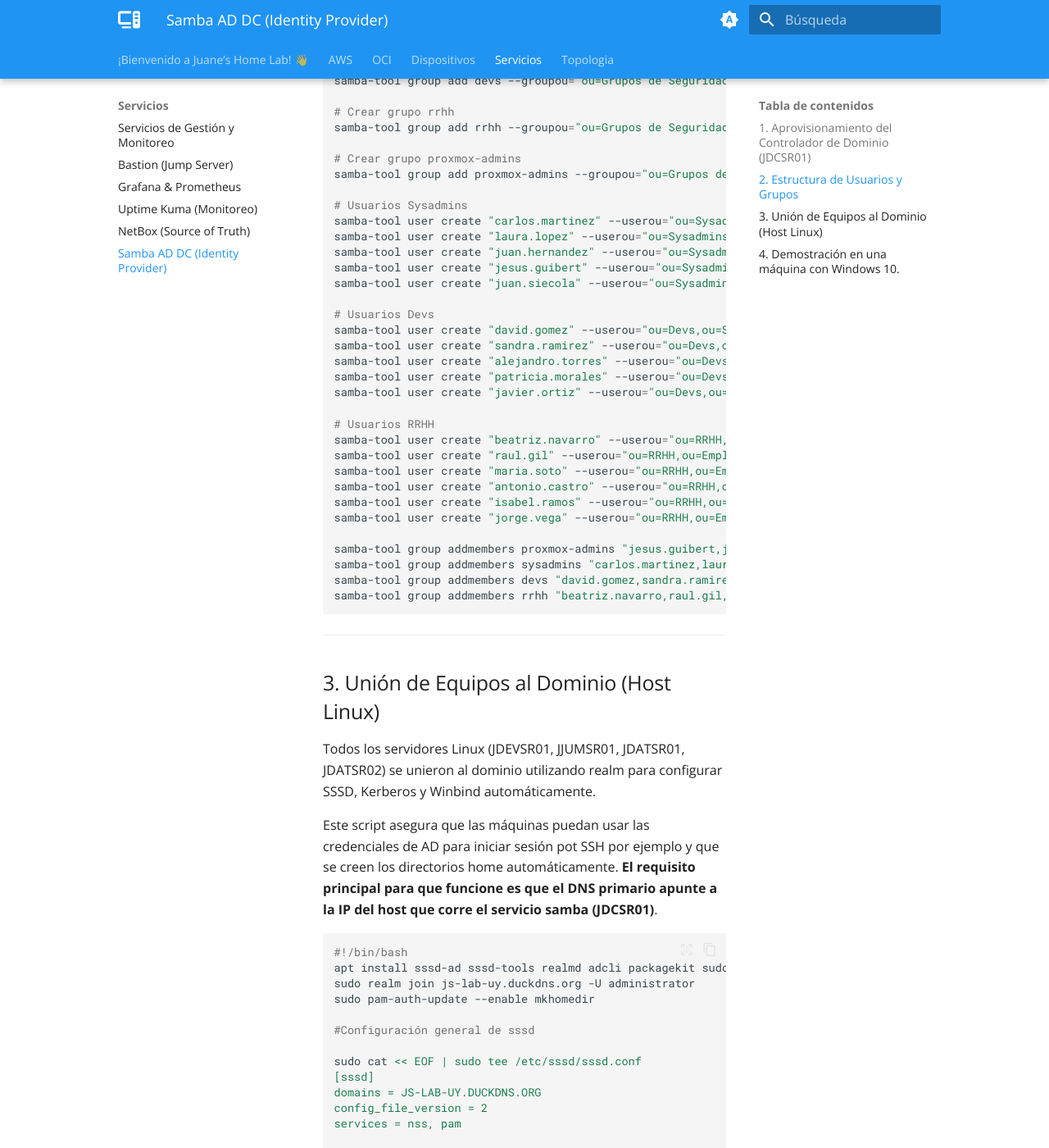
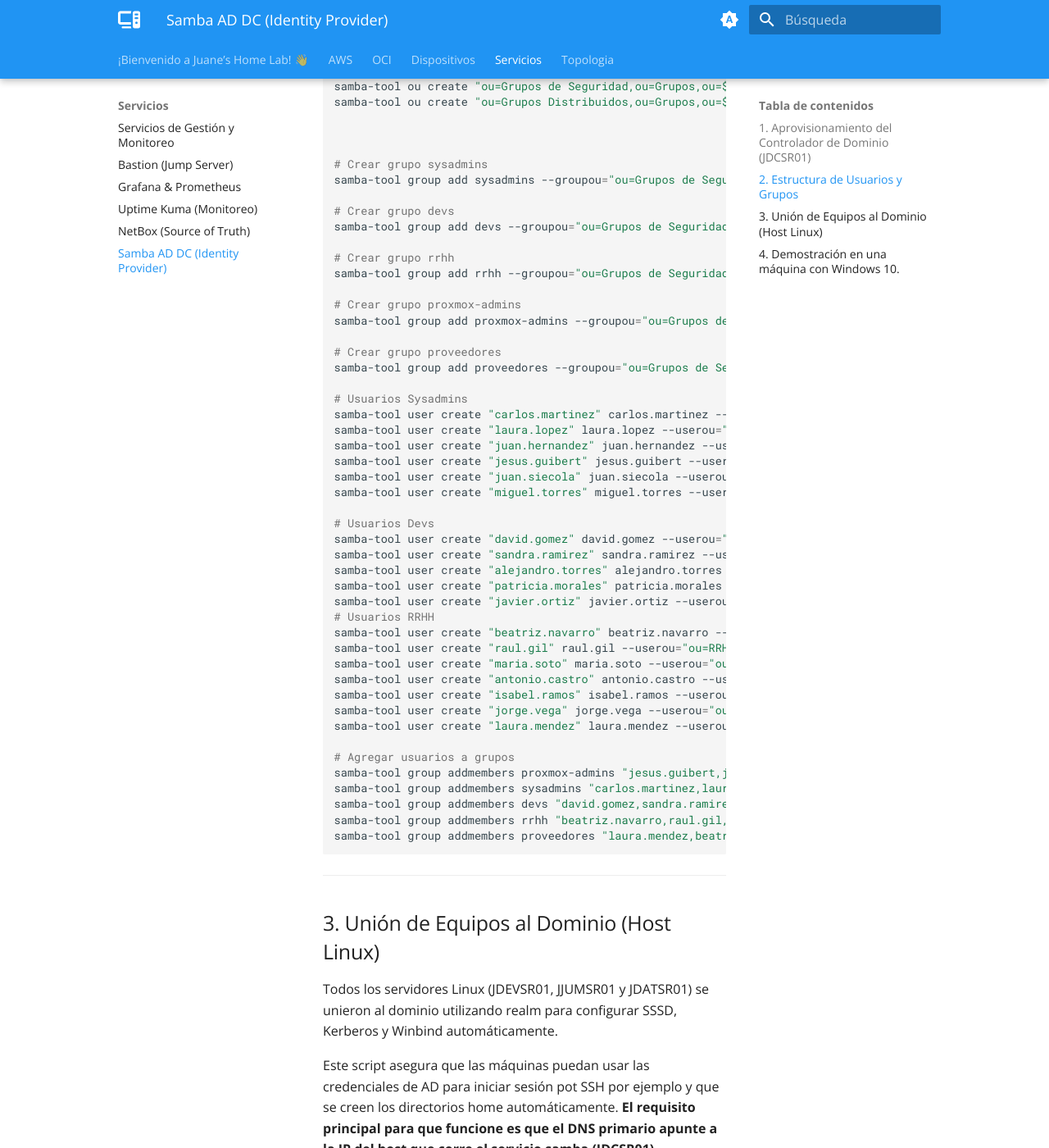
Before and after one commit to JuanStKennedy/MkDocsJuaneInfra, an MkDocs documentation site: the page built from docs/servicios/samba.md, in a window 1280 px wide and 1400 px high, scrolled down 2230 px. Shown: the whole window at 82% size. Built offline with MkDocs 1.6.1 and Material for MkDocs 9.7.7, drawn with Linux system fonts in a browser that asks for light colours; comment, search, counter and statistics services are not loaded; some of the changed text lies outside the part shown.

Commit message:
cambios en samba

````diff
--- a/docs/servicios/samba.md
+++ b/docs/servicios/samba.md
@@ -9,15 +9,20 @@
 ```bash
 #!/bin/bash
 
-DOMAIN="JS-LAB-UY"
+DOMAIN="JS-LAB-PY"
 REALM="${DOMAIN}.DUCKDNS.ORG"
-ADMINPASSWORD=""
+ADMINPASSWORD="Passw0rd123!"
+
 sed -i 's/127.0.0.1/8.8.8.8/' /etc/resolv.conf
 
-apt update -y
-apt upgrade -y
+cp /etc/resolv.conf /etc/resolv.conf.bak
 
+sudo apt update
 apt-get install acl attr samba samba-client winbind libpam-winbind libnss-winbind dnsutils python3-setproctitle krb5-user -y
+
+systemctl stop smbd nmbd winbind
+systemctl disable smbd nmbd winbind
+systemctl mask smbd nmbd winbind
 
 for VARIABLE in $(smbd -b | egrep "LOCKDIR|STATEDIR|CACHEDIR|PRIVATE_DIR" | cut -d ":" -f2)
 do
@@ -37,10 +39,11 @@
 
 sed -i 's/8.8.8.8/127.0.0.1/' /etc/resolv.conf
 
-sleep 5
-samba
+systemctl unmask samba-ad-dc
+systemctl enable samba-ad-dc
+systemctl restart samba-ad-dc
 
-sleep 5
+sleep 10
 
 host -t SRV _ldap._tcp.$REALM
 host -t SRV _kerberos._udp.$REALM
@@ -53,16 +56,15 @@
 
 ## 2. Estructura de Usuarios y Grupos
 
-La estructura de AD fue creada mediante un script para estandarizar los nombres de usuario al formato nombre.apellido
-y organizar la red.
-Este script crea OUs, grupos de seguridad y los usuarios con el formato nombre.apellido:
+La estructura de AD fue creada mediante un script utilizando la herramienta `samba-tool` para estandarizar los nombres de usuario al formato nombre.apellido y organizar la red.
+Este script crea OUs, grupos de seguridad, asigna a los usuarios a sus respectivos grupos y organiza todo de manera jerárquica. Además,
+la contraseña por defecto para los usuarios es el nombre.apellido, pero cuando se inicia sesión por primera vez, se les solicita cambiarla.:
 
 ```bash
 #!/bin/bash
 
-DOMAIN="JS-LAB-UY"
+DOMAIN="JS-LAB-PY"
 REALM="${DOMAIN}.DUCKDNS.ORG"
-
 samba-tool ou create "ou=${REALM},dc=${DOMAIN},dc=duckdns,dc=org"
 
 # Usuarios
@@ -88,6 +90,8 @@
 samba-tool ou create "ou=Grupos de Seguridad,ou=Grupos,ou=${REALM},dc=${DOMAIN},dc=duckdns,dc=org"
 samba-tool ou create "ou=Grupos Distribuidos,ou=Grupos,ou=${REALM},dc=${DOMAIN},dc=duckdns,dc=org"
 
+
+
 # Crear grupo sysadmins
 samba-tool group add sysadmins --groupou="ou=Grupos de Seguridad,ou=Grupos,ou=${REALM}"
 
@@ -100,69 +104,77 @@
 # Crear grupo proxmox-admins
 samba-tool group add proxmox-admins --groupou="ou=Grupos de Seguridad,ou=Grupos,ou=${REALM}"
 
+# Crear grupo proveedores
+samba-tool group add proveedores --groupou="ou=Grupos de Seguridad,ou=Grupos,ou=${REALM}"
+
 # Usuarios Sysadmins
-samba-tool user create "carlos.martinez" --userou="ou=Sysadmins,ou=Sistemas,ou=Empleados,ou=Usuarios,ou=${REALM}"
-samba-tool user create "laura.lopez" --userou="ou=Sysadmins,ou=Sistemas,ou=Empleados,ou=Usuarios,ou=${REALM}"
-samba-tool user create "juan.hernandez" --userou="ou=Sysadmins,ou=Sistemas,ou=Empleados,ou=Usuarios,ou=${REALM}"
-samba-tool user create "jesus.guibert" --userou="ou=Sysadmins,ou=Sistemas,ou=Empleados,ou=Usuarios,ou=${REALM}"
-samba-tool user create "juan.siecola" --userou="ou=Sysadmins,ou=Sistemas,ou=Empleados,ou=Usuarios,ou=${REALM}"
+samba-tool user create "carlos.martinez" carlos.martinez --userou="ou=Sysadmins,ou=Sistemas,ou=Empleados,ou=Usuarios,ou=${REALM}" --must-change-at-next-login
+samba-tool user create "laura.lopez" laura.lopez --userou="ou=Sysadmins,ou=Sistemas,ou=Empleados,ou=Usuarios,ou=${REALM}" --must-change-at-next-login
+samba-tool user create "juan.hernandez" juan.hernandez --userou="ou=Sysadmins,ou=Sistemas,ou=Empleados,ou=Usuarios,ou=${REALM}" --must-change-at-next-login
+samba-tool user create "jesus.guibert" jesus.guibert --userou="ou=Sysadmins,ou=Sistemas,ou=Empleados,ou=Usuarios,ou=${REALM}" --must-change-at-next-login
+samba-tool user create "juan.siecola" juan.siecola --userou="ou=Sysadmins,ou=Sistemas,ou=Empleados,ou=Usuarios,ou=${REALM}" --must-change-at-next-login
+samba-tool user create "miguel.torres" miguel.torres --userou="ou=Sysadmins,ou=Sistemas,ou=Empleados,ou=Usuarios,ou=${REALM}" --must-change-at-next-login
 
 # Usuarios Devs
-samba-tool user create "david.gomez" --userou="ou=Devs,ou=Sistemas,ou=Empleados,ou=Usuarios,ou=${REALM}"
-samba-tool user create "sandra.ramirez" --userou="ou=Devs,ou=Sistemas,ou=Empleados,ou=Usuarios,ou=${REALM}"
-samba-tool user create "alejandro.torres" --userou="ou=Devs,ou=Sistemas,ou=Empleados,ou=Usuarios,ou=${REALM}"
-samba-tool user create "patricia.morales" --userou="ou=Devs,ou=Sistemas,ou=Empleados,ou=Usuarios,ou=${REALM}"
-samba-tool user create "javier.ortiz" --userou="ou=Devs,ou=Sistemas,ou=Empleados,ou=Usuarios,ou=${REALM}"
+samba-tool user create "david.gomez" david.gomez --userou="ou=Devs,ou=Sistemas,ou=Empleados,ou=Usuarios,ou=${REALM}" --must-change-at-next-login
+samba-tool user create "sandra.ramirez" sandra.ramirez --userou="ou=Devs,ou=Sistemas,ou=Empleados,ou=Usuarios,ou=${REALM}" --must-change-at-next-login
+samba-tool user create "alejandro.torres" alejandro.torres --userou="ou=Devs,ou=Sistemas,ou=Empleados,ou=Usuarios,ou=${REALM}" --must-change-at-next-login
+samba-tool user create "patricia.morales" patricia.morales --userou="ou=Devs,ou=Sistemas,ou=Empleados,ou=Usuarios,ou=${REALM}" --must-change-at-next-login
+samba-tool user create "javier.ortiz" javier.ortiz --userou="ou=Devs,ou=Sistemas,ou=Empleados,ou=Usuarios,ou=${REALM}" --must-change-at-next-login
+# Usuarios RRHH
+samba-tool user create "beatriz.navarro" beatriz.navarro --userou="ou=RRHH,ou=Empleados,ou=Usuarios,ou=${REALM}" --must-change-at-next-login
+samba-tool user create "raul.gil" raul.gil --userou="ou=RRHH,ou=Empleados,ou=Usuarios,ou=${REALM}" --must-change-at-next-login
+samba-tool user create "maria.soto" maria.soto --userou="ou=RRHH,ou=Empleados,ou=Usuarios,ou=${REALM}" --must-change-at-next-login
+samba-tool user create "antonio.castro" antonio.castro --userou="ou=RRHH,ou=Empleados,ou=Usuarios,ou=${REALM}" --must-change-at-next-login
+samba-tool user create "isabel.ramos" isabel.ramos --userou="ou=RRHH,ou=Empleados,ou=Usuarios,ou=${REALM}" --must-change-at-next-login
+samba-tool user create "jorge.vega" jorge.vega --userou="ou=RRHH,ou=Empleados,ou=Usuarios,ou=${REALM}" --must-change-at-next-login
+samba-tool user create "laura.mendez" laura.mendez --userou="ou=RRHH,ou=Empleados,ou=Usuarios,ou=${REALM}" --must-change-at-next-login
 
-# Usuarios RRHH
-samba-tool user create "beatriz.navarro" --userou="ou=RRHH,ou=Empleados,ou=Usuarios,ou=${REALM}"
-samba-tool user create "raul.gil" --userou="ou=RRHH,ou=Empleados,ou=Usuarios,ou=${REALM}"
-samba-tool user create "maria.soto" --userou="ou=RRHH,ou=Empleados,ou=Usuarios,ou=${REALM}"
-samba-tool user create "antonio.castro" --userou="ou=RRHH,ou=Empleados,ou=Usuarios,ou=${REALM}"
-samba-tool user create "isabel.ramos" --userou="ou=RRHH,ou=Empleados,ou=Usuarios,ou=${REALM}"
-samba-tool user create "jorge.vega" --userou="ou=RRHH,ou=Empleados,ou=Usuarios,ou=${REALM}"
-
+# Agregar usuarios a grupos
 samba-tool group addmembers proxmox-admins "jesus.guibert,juan.siecola"
 samba-tool group addmembers sysadmins "carlos.martinez,laura.lopez,juan.hernandez,jesus.guibert,juan.siecola"
 samba-tool group addmembers devs "david.gomez,sandra.ramirez,alejandro.torres,patricia.morales,javier.ortiz"
 samba-tool group addmembers rrhh "beatriz.navarro,raul.gil,maria.soto,antonio.castro,isabel.ramos,jorge.vega"
+samba-tool group addmembers proveedores "laura.mendez,beatriz.navarro"
 ```
 
 ---
 
 ## 3. Unión de Equipos al Dominio (Host Linux)
 
-Todos los servidores Linux (JDEVSR01, JJUMSR01, JDATSR01, JDATSR02) se unieron al dominio utilizando realm para configurar SSSD, Kerberos y Winbind automáticamente.
+Todos los servidores Linux (JDEVSR01, JJUMSR01 y JDATSR01) se unieron al dominio utilizando realm para configurar SSSD, Kerberos y Winbind automáticamente.
 
 Este script asegura que las máquinas puedan usar las credenciales de AD para iniciar sesión pot SSH por ejemplo y que se creen los directorios home automáticamente. **El requisito principal para que funcione es que el DNS primario apunte a la IP del host que corre el servicio samba (JDCSR01)**.
+
+!!!note
+    Como se mencionó antes, el DNS primario de las máquinas Linux debe apuntar a la IP del servidor Samba AD DC (JDCSR01) para que la unión al dominio funcione correctamente, en este caso `172.16.10.11` es la IP del servidor Samba AD DC.
 
 ```bash
 #!/bin/bash
 apt install sssd-ad sssd-tools realmd adcli packagekit sudo nfs-common -y
-sudo realm join js-lab-uy.duckdns.org -U administrator
+sudo realm join js-lab-py.duckdns.org -U administrator
 sudo pam-auth-update --enable mkhomedir
 
 #Configuración general de sssd
 
 sudo cat << EOF | sudo tee /etc/sssd/sssd.conf
 [sssd]
-domains = JS-LAB-UY.DUCKDNS.ORG
+domains = JS-LAB-PY.DUCKDNS.ORG
 config_file_version = 2
 services = nss, pam
 
-[domain/JS-LAB-UY.DUCKDNS.ORG]
+[domain/JS-LAB-PY.DUCKDNS.ORG]
 default_shell = /bin/bash
 krb5_store_password_if_offline = True
 cache_credentials = True
-krb5_realm = JS-LAB-UY.DUCKDNS.ORG
+krb5_realm = JS-LAB-PY.DUCKDNS.ORG
 realmd_tags = manages-system joined-with-adcli
 id_provider = ad
 fallback_homedir = /home/%u@%d
-ad_domain = JS-LAB-UY.DUCKDNS.ORG
+ad_domain = JS-LAB-PY.DUCKDNS.ORG
 ldap_id_mapping = True
 access_provider = ad
 ad_enable_gc = False
-# LÍNEA ELIMINADA: ldap_use_tokengroups
 ldap_user_ssh_public_key = sshPublicKey
 ldap_user_extra_attrs = sshPublicKey:sshPublicKey
 EOF
@@ -175,13 +187,4 @@
 
 ## 4. Demostración en una máquina con Windows 10.
 
-En una máquina virtual con Windows 10, instalamos la característica usuarios y equipos de Active Directory, la unimos a nuestro dominio poniendo como DNS la ip de nuestro servidor JDCSR01 y una vez hecho eso, ya podemos gestionar todo desde ahí:
-
-***Estructura de las unidades organizacionales (OU) creadas con samba-tools:***
-![windows-ou](../assets/windows1.png)
-
-***También podemos ver algunas de las propiedades del usuario como datos y los grupos que pertenece y administrar políticas:***
-
-![windows-user-ad](../assets/windows2.png)
-![windows-user-ad](../assets/windows3.png)
-![windows-user-ad](../assets/windows4.png)
+Para unir una máquina con Windows 10 al dominio Samba AD DC:
````
Also changed, not shown: other parts of docs/servicios/samba.md (+0 -3 lines).
